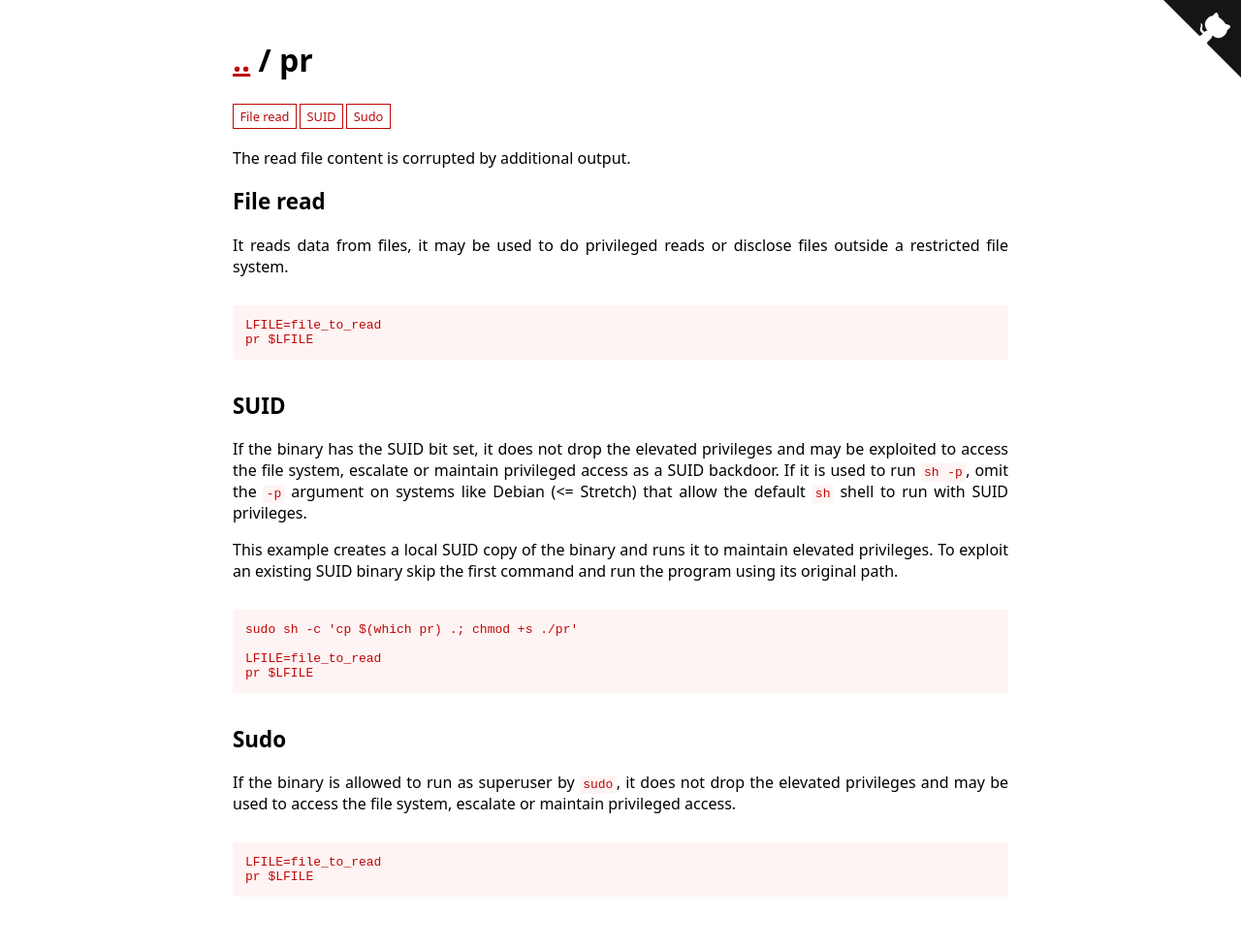
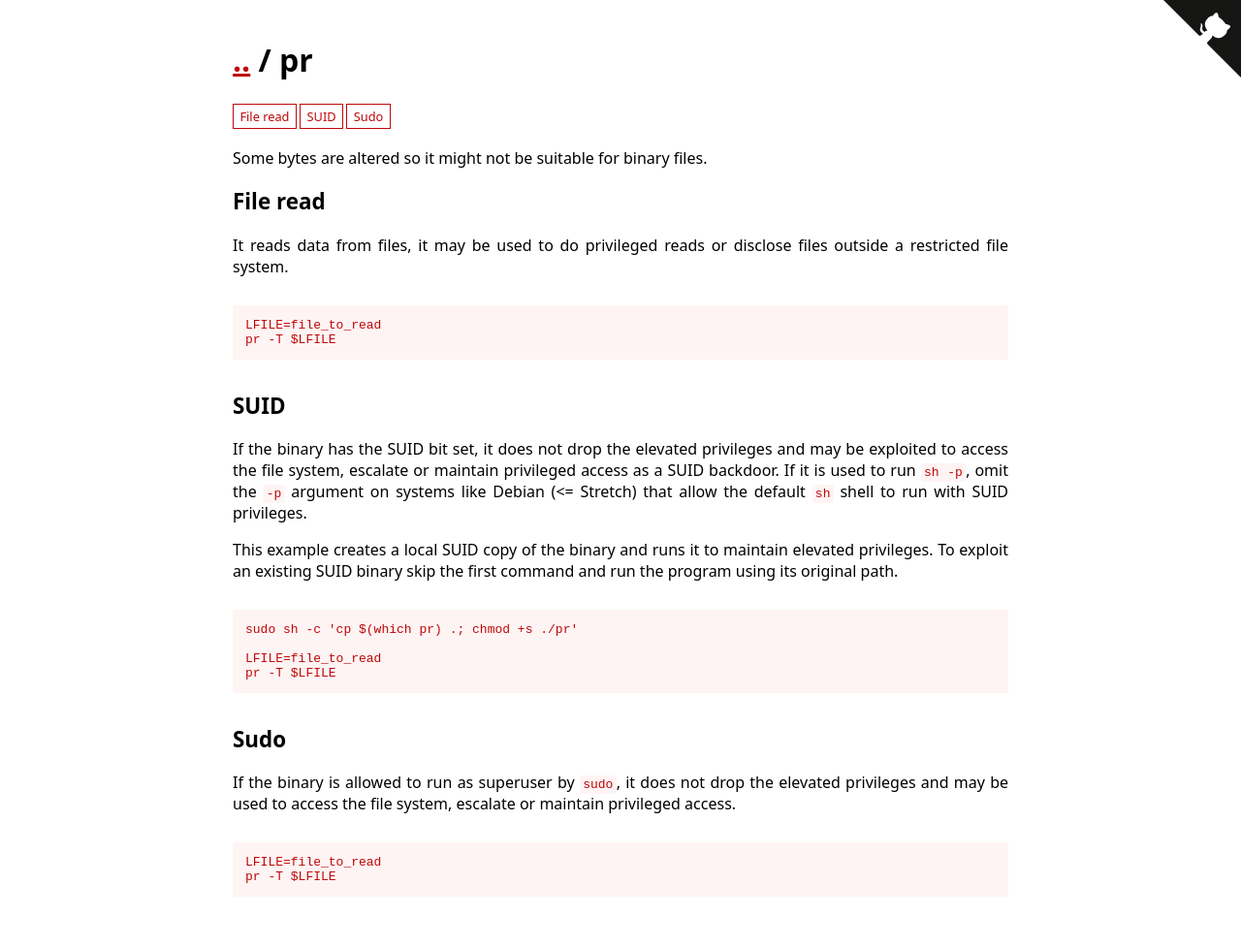
Before and after one commit to GTFOBins/GTFOBins.github.io, a Jekyll site: the page built from _gtfobins/pr.md, in a window 1280 px wide. Shown: the whole page at 97% size. Built offline with Jekyll 4.4.1, drawn with Linux system fonts in a browser that asks for light colours.

Commit message:
Improve pr

```diff
--- a/_gtfobins/pr.md
+++ b/_gtfobins/pr.md
@@ -1,17 +1,16 @@
 ---
-description: |
-  The read file content is corrupted by additional output.
+description: Some bytes are altered so it might not be suitable for binary files.
 functions:
   file-read:
     - code: |
         LFILE=file_to_read
-        pr $LFILE
+        pr -T $LFILE
   suid:
     - code: |
         LFILE=file_to_read
-        pr $LFILE
+        pr -T $LFILE
   sudo:
     - code: |
         LFILE=file_to_read
-        pr $LFILE
+        pr -T $LFILE
 ---
```
